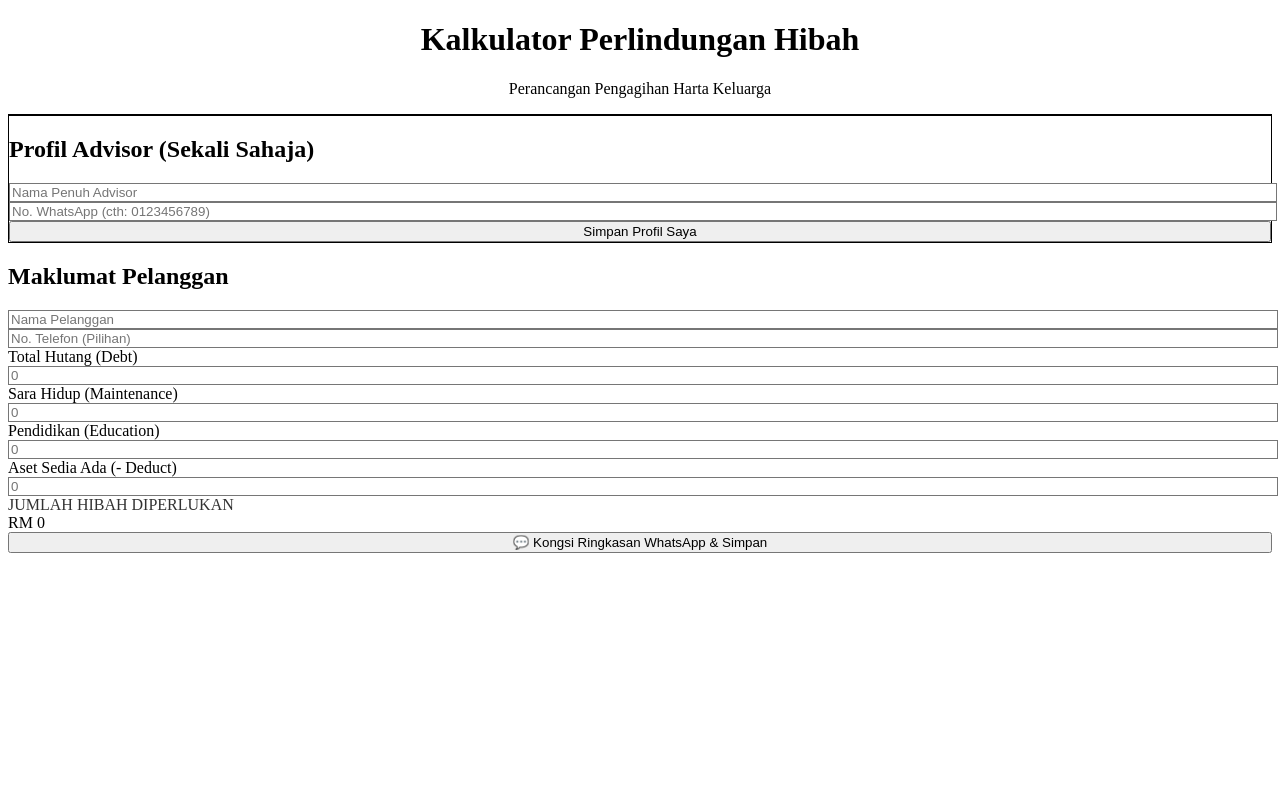
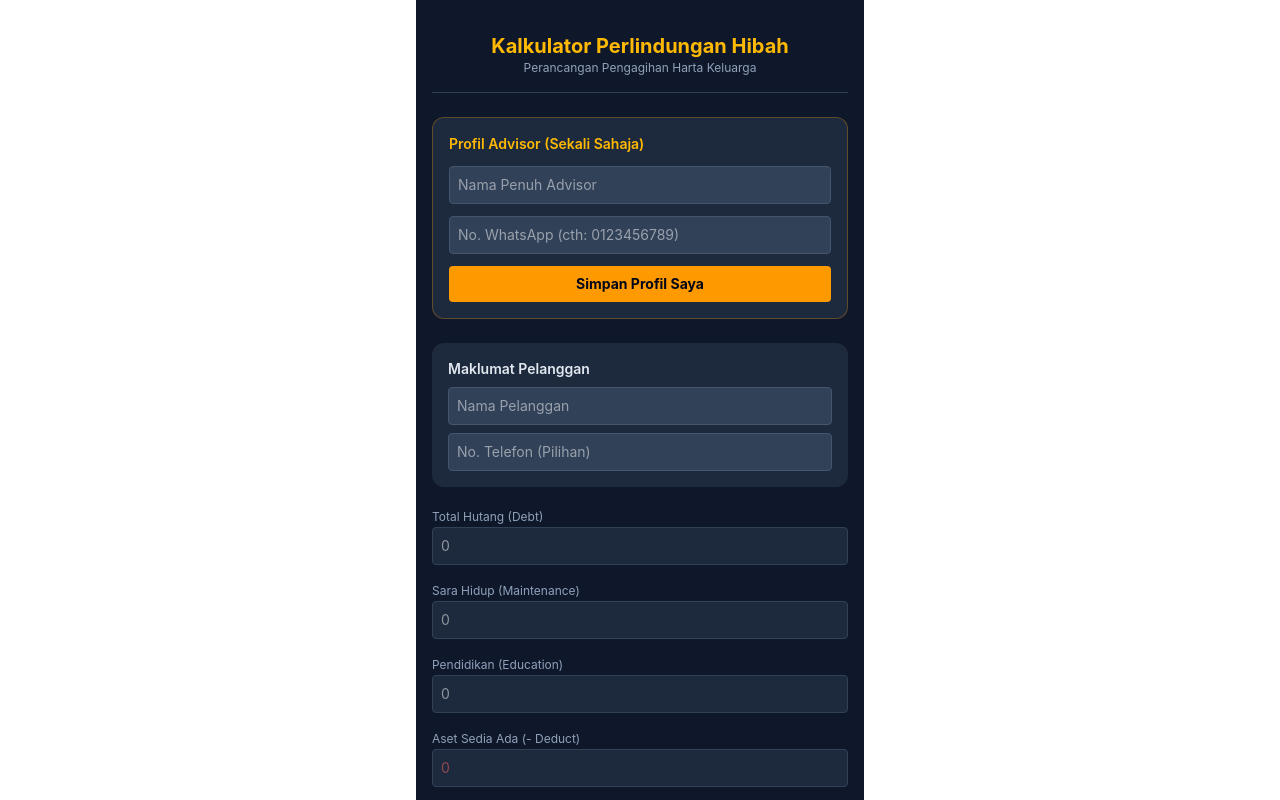
Before and after one commit to warisansalikin-web/takaful-hibah-app, a React (Vite) app: page / in a window 1280 px wide. Shown: the top 800 px of the page. Built offline with nearby package versions, Linux system fonts and the light colour scheme; no server answers.

Commit message:
Fix tailwind v4 import syntax

```diff
--- a/src/index.css
+++ b/src/index.css
@@ -1,3 +1 @@
-@tailwind base;
-@tailwind components;
-@tailwind utilities;
+@import "tailwindcss";
--- a/vite.config.js
+++ b/vite.config.js
@@ -1,10 +1,12 @@
 import { defineConfig } from 'vite'
 import react from '@vitejs/plugin-react'
+import tailwindcss from '@tailwindcss/vite'
 import { VitePWA } from 'vite-plugin-pwa'
 
 export default defineConfig({
   plugins: [
     react(),
+    tailwindcss(),
     VitePWA({
       registerType: 'autoUpdate',
       manifest: {
@@ -23,5 +25,5 @@ export default defineConfig({
         ]
       }
     })
-  ]
+  ],
 })
```
